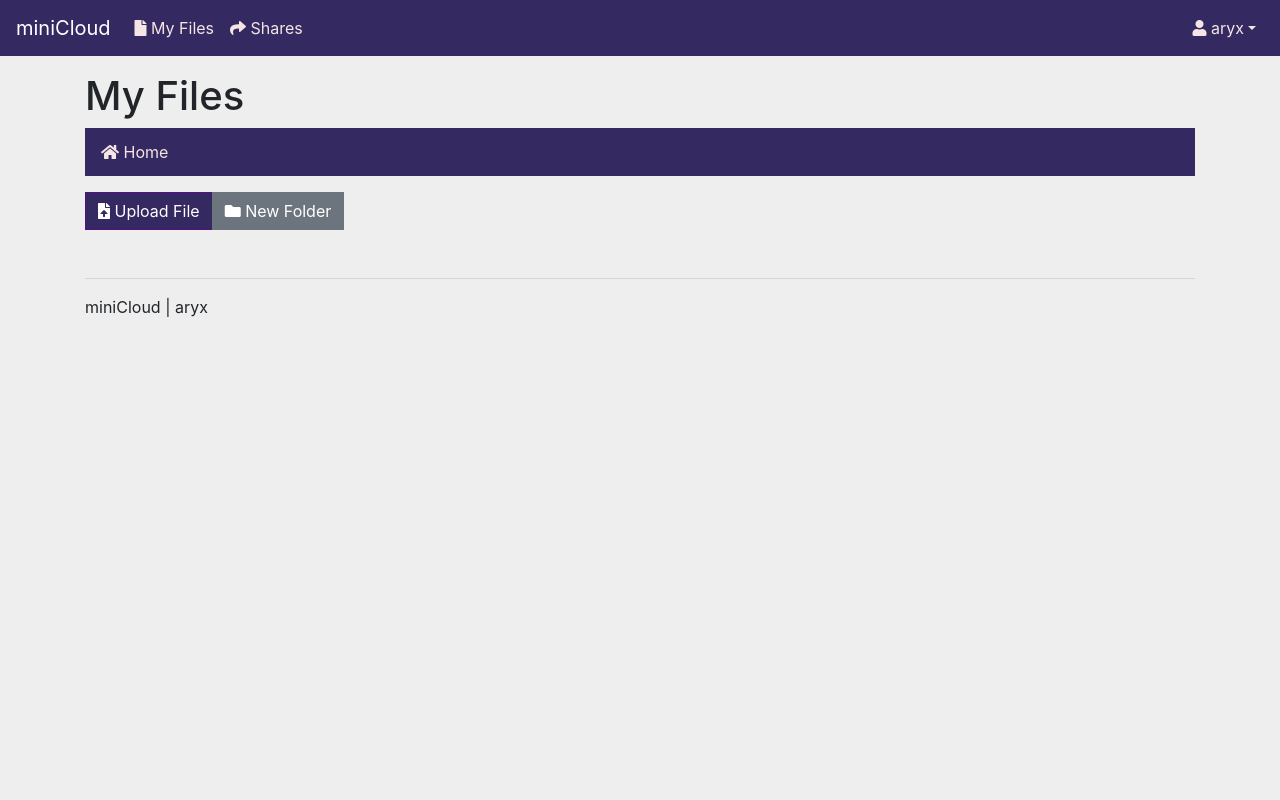
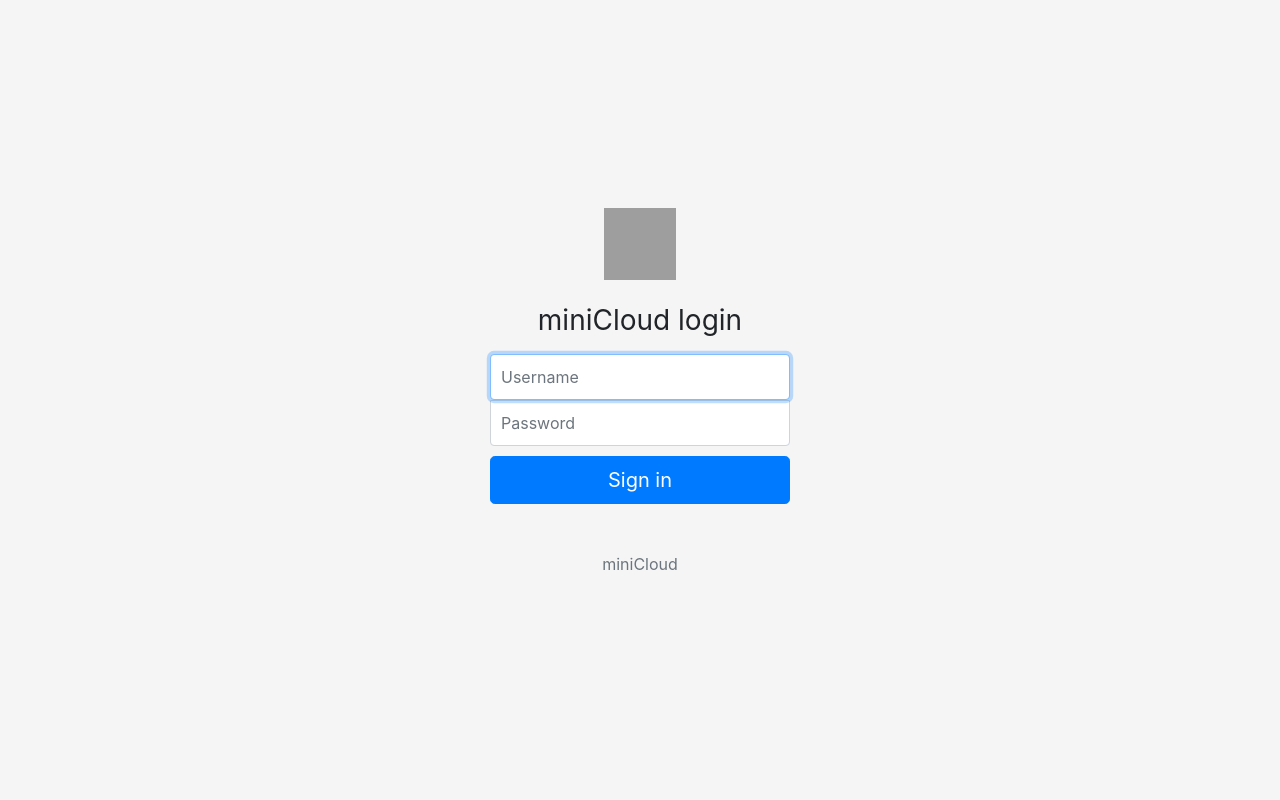
Before and after one commit to aryxs3m/minicloud, a PHP site: page / in a window 1280 px wide. Run offline with PHP 8.4, Linux system fonts and the light colour scheme; some libraries are stand-ins or nearby versions; grey boxes are pictures that could not be loaded.

Commit message:
Login/logout, users in MySQL database, context menu in file list (delete)

```diff
--- a/config.inc.php
+++ b/config.inc.php
@@ -10,4 +10,9 @@
 define("home_directory_root", "/var/www/html/minicloud_data/");
 
 
+define("mysql_server", "localhost");
+define("mysql_user", "minicloud");
+define("mysql_password", "minicloud");
+define("mysql_database", "minicloud");
+
 ?>
--- a/css/minicloud.css
+++ b/css/minicloud.css
@@ -52,3 +52,8 @@ nav ol.breadcrumb {
 .btn-primary:not(:disabled):not(.disabled):active:focus, .btn-primary:focus {
     box-shadow: 0 0 0 0.2rem rgba(87,13,136, 0.5);
 }
+
+
+.share-link {
+    display:inline;
+}
--- /dev/null
+++ b/css/signin.css
@@ -0,0 +1,44 @@
+html,
+body {
+    height: 100%;
+}
+
+body {
+    display: -ms-flexbox;
+    display: flex;
+    -ms-flex-align: center;
+    align-items: center;
+    padding-top: 40px;
+    padding-bottom: 40px;
+    background-color: #f5f5f5;
+}
+
+.form-signin {
+    width: 100%;
+    max-width: 330px;
+    padding: 15px;
+    margin: auto;
+}
+.form-signin .checkbox {
+    font-weight: 400;
+}
+.form-signin .form-control {
+    position: relative;
+    box-sizing: border-box;
+    height: auto;
+    padding: 10px;
+    font-size: 16px;
+}
+.form-signin .form-control:focus {
+    z-index: 2;
+}
+.form-signin input[type="email"] {
+    margin-bottom: -1px;
+    border-bottom-right-radius: 0;
+    border-bottom-left-radius: 0;
+}
+.form-signin input[type="password"] {
+    margin-bottom: 10px;
+    border-top-left-radius: 0;
+    border-top-right-radius: 0;
+}
--- a/download.php
+++ b/download.php
@@ -9,8 +9,11 @@
 require_once "config.inc.php";
 require_once "system.inc.php";
 
+session_start();
 
-$user = "aryx"; // TODO: remove and add some auth stuff
+checkLogin();
+
+$user = $_SESSION['user_name'];
 
 if (!isset($_GET['file'])) {
     http_response_code(400);
--- a/index.php
+++ b/index.php
@@ -7,9 +7,13 @@
  */
 
 
-require "config.inc.php";
-require "system.inc.php";
+    require "config.inc.php";
+    require "system.inc.php";
 
-require_once "template.php";
+    session_start();
+
+    checkLogin();
+
+    require_once "template.php";
 
 ?>
--- a/subpages/index.tpl.php
+++ b/subpages/index.tpl.php
@@ -85,13 +85,11 @@ $blockedThings = array(
 
 echo "<div class=\"list-group\">";
 
-    $user = "aryx"; // TODO: debug only, add user login stuff
-
     if (!isset($subdir)) {
-        $dir = home_directory_root . $user . "/";
+        $dir = home_directory_root . $_SESSION['user_name'] . "/";
         $subdir = "";
     } else {
-        $dir = home_directory_root . $user . "/{$subdir}/";
+        $dir = home_directory_root . $_SESSION['user_name'] . "/{$subdir}/";
         $subdir .= "/";
     }
 
@@ -121,7 +119,7 @@ echo "<div class=\"list-group\">";
                             echo "<span class=\"badge badge-primary my-2 my-lg-0\">$count item(s)</span>";
                         } else {
                             $fileicon = generateFaIcon($subdir . $file);
-                            echo "<a href=\"download.php?file=$subdir$file\" class=\"list-group-item d-flex justify-content-between align-items-center list-group-item-action list-group-file\"><div><i class='fas $fileicon fa-fw'></i> $file</div>";
+                            echo "<a href=\"download.php?file=$subdir$file\" class=\"list-group-item d-flex justify-content-between align-items-center list-group-item-action list-group-file\"><div><i class='fas $fileicon fa-fw'></i> <span class='filename'>$file</span></div>";
 
                             echo "<span class=\"badge badge-secondary\">".round(filesize($dir . $file)/1024/1024,2)." MB</span>";
                         }
@@ -141,6 +139,10 @@ echo "</div>";
 
 ?>
 
+<div class="dropdown-menu dropdown-menu-sm" id="context-menu">
+    <a class="dropdown-item" href="#" id="contextMenuDeleteFile"><i class="fas fa-trash fa-fw"></i> Delete</a>
+    <a class="dropdown-item" href="#" id="contextMenuShareFile"><i class="fas fa-share fa-fw"></i> Share</a>
+</div>
 
 
 <div class="modal fade" id="fileUploadModal" tabindex="-1" role="dialog" aria-labelledby="fileUploadModalLabel" aria-hidden="true">
--- /dev/null
+++ b/subpages/login.tpl.php
@@ -0,0 +1,102 @@
+<?php
+/**
+ * Created by PhpStorm.
+ * User: aryx
+ * Date: 2019.05.14.
+ * Time: 12:17
+ */
+
+$error = 0;
+
+if (isset($_POST['submit'], $_POST['username'], $_POST['password'])) {
+
+    $password = filter_input(INPUT_POST, "password", FILTER_SANITIZE_STRING);
+    $username = filter_input(INPUT_POST, "username", FILTER_SANITIZE_STRING);
+
+    $conn = connectDB();
+
+    $stmt = $conn->prepare("SELECT id, password FROM users WHERE username = ?");
+    $stmt->bind_param("s", $username);
+    $stmt->bind_result($id, $password_hash);
+    $stmt->execute();
+    $stmt->fetch();
+
+    $stmt->close();
+    $conn->close();
+
+
+    if (password_verify($password, $password_hash)) {
+        $_SESSION['user_id'] = $id;
+        $_SESSION['user_name'] = $username;
+        header("Location:index.php");
+    } else {
+        $error = 1;
+    }
+
+}
+
+
+
+?>
+
+
+
+<!doctype html>
+<html lang="en">
+<head>
+    <meta charset="utf-8">
+    <meta name="viewport" content="width=device-width, initial-scale=1, shrink-to-fit=no">
+    <meta name="author" content="aryx">
+
+    <title>miniCloud</title>
+
+    <!-- Bootstrap core CSS -->
+    <link href="css/bootstrap.min.css" rel="stylesheet" integrity="sha384-ggOyR0iXCbMQv3Xipma34MD+dH/1fQ784/j6cY/iJTQUOhcWr7x9JvoRxT2MZw1T" crossorigin="anonymous">
+
+
+    <style>
+        .bd-placeholder-img {
+            font-size: 1.125rem;
+            text-anchor: middle;
+            -webkit-user-select: none;
+            -moz-user-select: none;
+            -ms-user-select: none;
+            user-select: none;
+        }
+
+        @media (min-width: 768px) {
+            .bd-placeholder-img-lg {
+                font-size: 3.5rem;
+            }
+        }
+    </style>
+    <!-- Custom styles for this template -->
+    <link href="css/signin.css" rel="stylesheet">
+</head>
+<body class="text-center">
+<form class="form-signin" method="post">
+    <img class="mb-4" src="images/minicloud.svg" alt="" width="72" height="72">
+    <h1 class="h3 mb-3 font-weight-normal">miniCloud login</h1>
+
+    <?php
+
+        if ($error == 1) {
+            echo "<div class='alert alert-danger' role='alert'>Bad password or username!</div>";
+        }
+
+    ?>
+
+    <label for="inputUsername" class="sr-only">Username</label>
+    <input type="text" name="username" id="inputUsername" class="form-control" placeholder="Username" required autofocus>
+    <label for="inputPassword" class="sr-only">Password</label>
+    <input type="password" name="password" id="inputPassword" class="form-control" placeholder="Password" required>
+<!--    <div class="checkbox mb-3">-->
+<!--        <label>-->
+<!--            <input type="checkbox" value="remember-me"> Remember me-->
+<!--        </label>-->
+<!--    </div>-->
+    <button class="btn btn-lg btn-primary btn-block" name="submit" type="submit">Sign in</button>
+    <p class="mt-5 mb-3 text-muted">miniCloud</p>
+</form>
+</body>
+</html>
--- a/system.inc.php
+++ b/system.inc.php
@@ -6,8 +6,43 @@
  * Time: 16:43
  */
 
+function checkLogin() {
+    if (!isset($_SESSION['user_id'], $_SESSION['user_name'])) {
+        include_once "subpages/login.tpl.php";
+        exit;
+    }
+}
+
+function connectDB() {
+    $conn = new mysqli(mysql_server, mysql_user, mysql_password, mysql_database);
+    $conn->query("SET NAMES UTF8");
+    if ($conn->connect_error) {
+        die("Connection failed: " . $conn->connect_error);
+    }
+
+    return $conn;
+}
+
+function createAdmin($username, $password) {
+
+    $conn = connectDB();
+
+    $stmt = $conn->prepare("INSERT INTO users (username, password) VALUES (?,?)");
+
+    $stmt->bind_param("ss", $username, $password);
+
+    $password = password_hash($password, PASSWORD_BCRYPT);
+    $stmt->execute();
+
+    $stmt->close();
+    $conn->close();
+
+}
+
+
 function frontController(&$page) {
     if (isset($page)) {
+
         if (file_exists("subpages/{$page}.tpl.php")) {
             include_once "subpages/{$page}.tpl.php";
         } else {
@@ -21,7 +56,7 @@ function frontController(&$page) {
 
 function generateFaIcon($filePath) {
 
-    $user = "aryx"; //TODO: you know...
+    $user = $_SESSION['user_name'];
 
 
     $mime = mime_content_type(home_directory_root . "{$user}//" . $filePath);
--- a/template.php
+++ b/template.php
@@ -32,11 +32,11 @@
 
         <ul class="navbar-nav my-2 my-lg-0">
             <li class="nav-item dropdown">
-                <a class="nav-link dropdown-toggle" href="#" id="dropdown01" data-toggle="dropdown" aria-haspopup="true" aria-expanded="false"><i class="fas fa-user"></i> aryx</a>
+                <a class="nav-link dropdown-toggle" href="#" id="dropdown01" data-toggle="dropdown" aria-haspopup="true" aria-expanded="false"><i class="fas fa-user"></i> <?= $_SESSION['user_name'] ?></a>
                 <div class="dropdown-menu dropdown-menu-right" aria-labelledby="dropdown01">
                     <a class="dropdown-item" href="#"><i class="fas fa-wrench fa-fw"></i> Settings</a>
                     <div class="dropdown-divider"></div>
-                    <a class="dropdown-item" href="index.php?page=logout"><i class="fas fa-sign-out-alt fa-fw"></i> Logout</a>
+                    <a class="dropdown-item" href="index.php?page=logout" id="menu-logout"><i class="fas fa-sign-out-alt fa-fw"></i> Logout</a>
                 </div>
             </li>
         </ul>
```
Also changed, not shown: api.php (+15 -9 lines), js/minicloud.js (+76 -1 lines).
